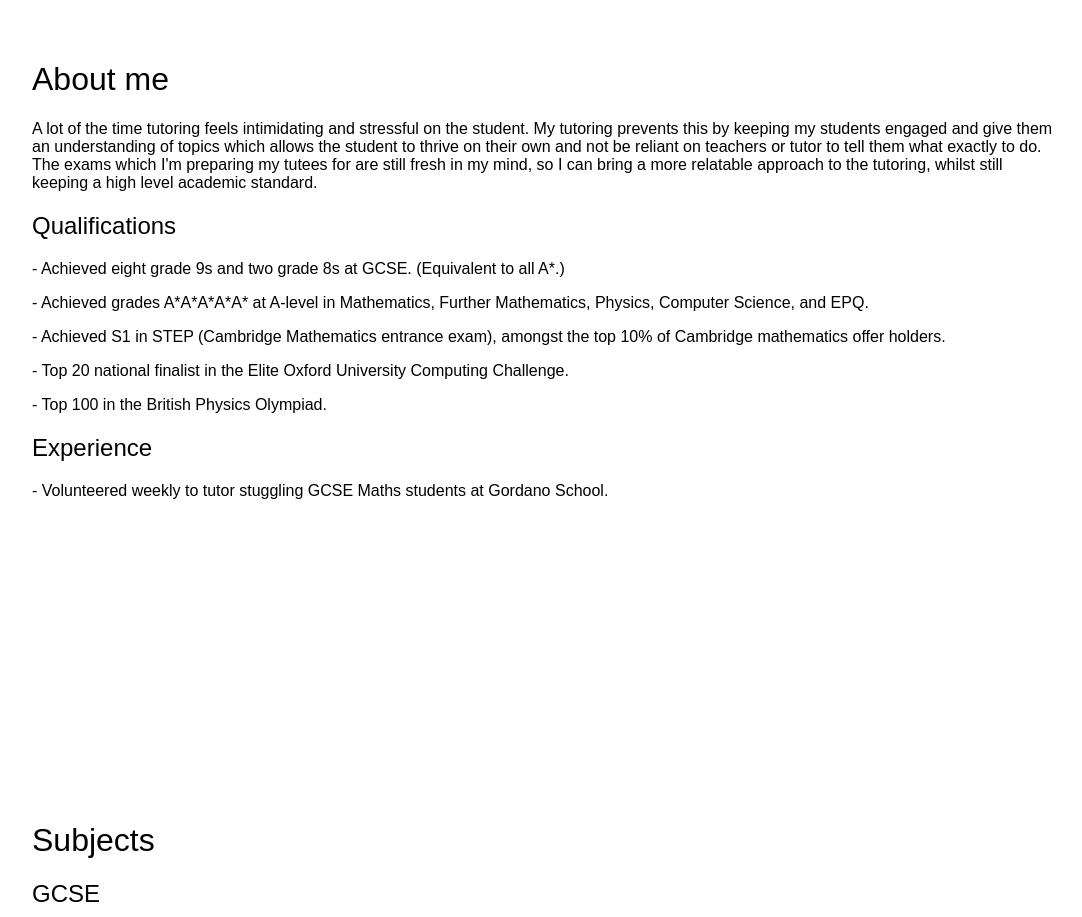
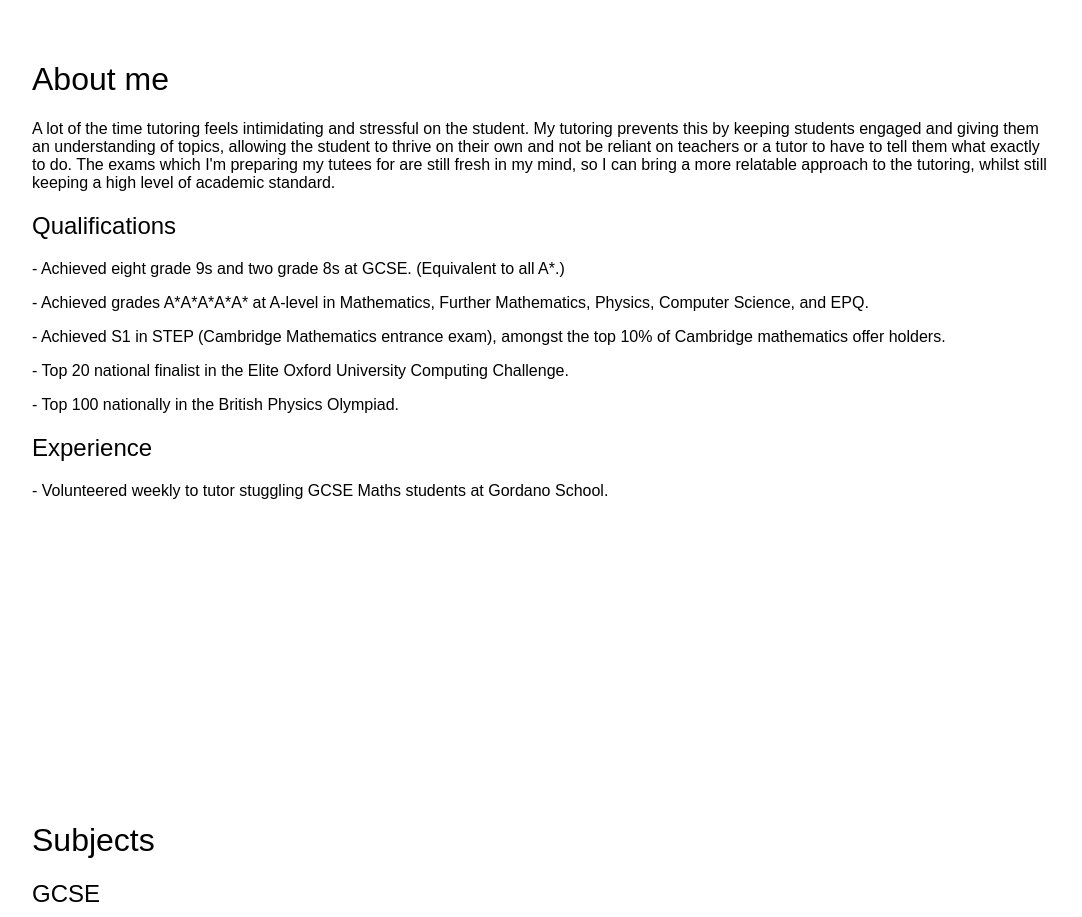
Before and after one commit to FinleyCooper/tutoring, a React (Vite) app in the folder frontend/: page / in a window 1280 px wide. Shown: the part 840-1757 px from the top of the page, without its empty margins (96-1178 px from the left). Built offline with nearby package versions, Linux system fonts and the light colour scheme.

Commit message:
spelling

```diff
--- a/frontend/src/App.tsx
+++ b/frontend/src/App.tsx
@@ -26,17 +26,17 @@ class App extends React.Component<{},{}> {
                 <h1>About me</h1>
                 <p>
                   A lot of the time tutoring feels intimidating and stressful on the student. My tutoring prevents this by keeping
-                  my students engaged and give them an understanding of topics which allows the student to thrive on their own and
-                  not be reliant on teachers or tutor to tell them what exactly to do. The exams which I'm preparing my tutees for
+                  students engaged and giving them an understanding of topics, allowing the student to thrive on their own and
+                  not be reliant on teachers or a tutor to have to tell them what exactly to do. The exams which I'm preparing my tutees for
                   are still fresh in my mind, so I can bring a more relatable approach to the tutoring, whilst still keeping a high
-                  level academic standard.
+                  level of academic standard.
                 </p>
                 <h2>Qualifications</h2>
                 <p>- Achieved eight grade 9s and two grade 8s at GCSE. (Equivalent to all A*.)</p>
                 <p>- Achieved grades A*A*A*A*A* at A-level in Mathematics, Further Mathematics, Physics, Computer Science, and EPQ.</p>
                 <p>- Achieved S1 in STEP (Cambridge Mathematics entrance exam), amongst the top 10% of Cambridge mathematics offer holders.</p>
                 <p>- Top 20 national finalist in the Elite Oxford University Computing Challenge.</p>
-                <p>- Top 100 in the British Physics Olympiad.</p>
+                <p>- Top 100 nationally in the British Physics Olympiad.</p>
                 <h2>Experience</h2>
                 <p>- Volunteered weekly to tutor stuggling GCSE Maths students at Gordano School.</p>
               </div>
```
